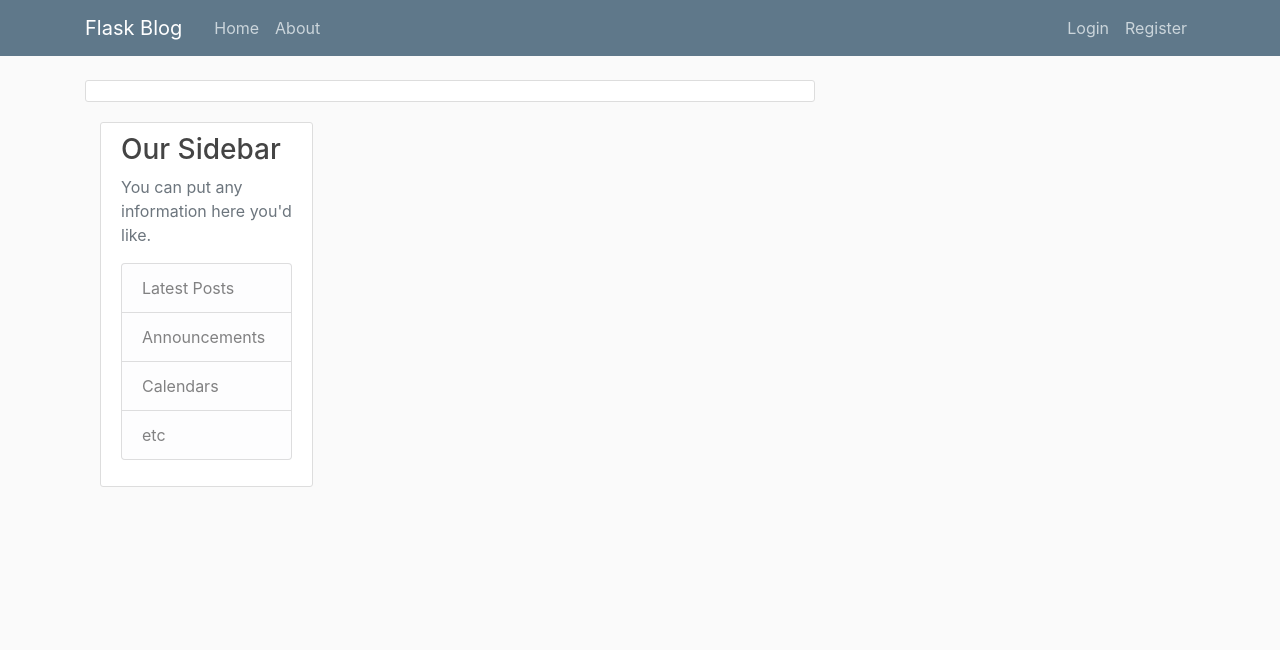
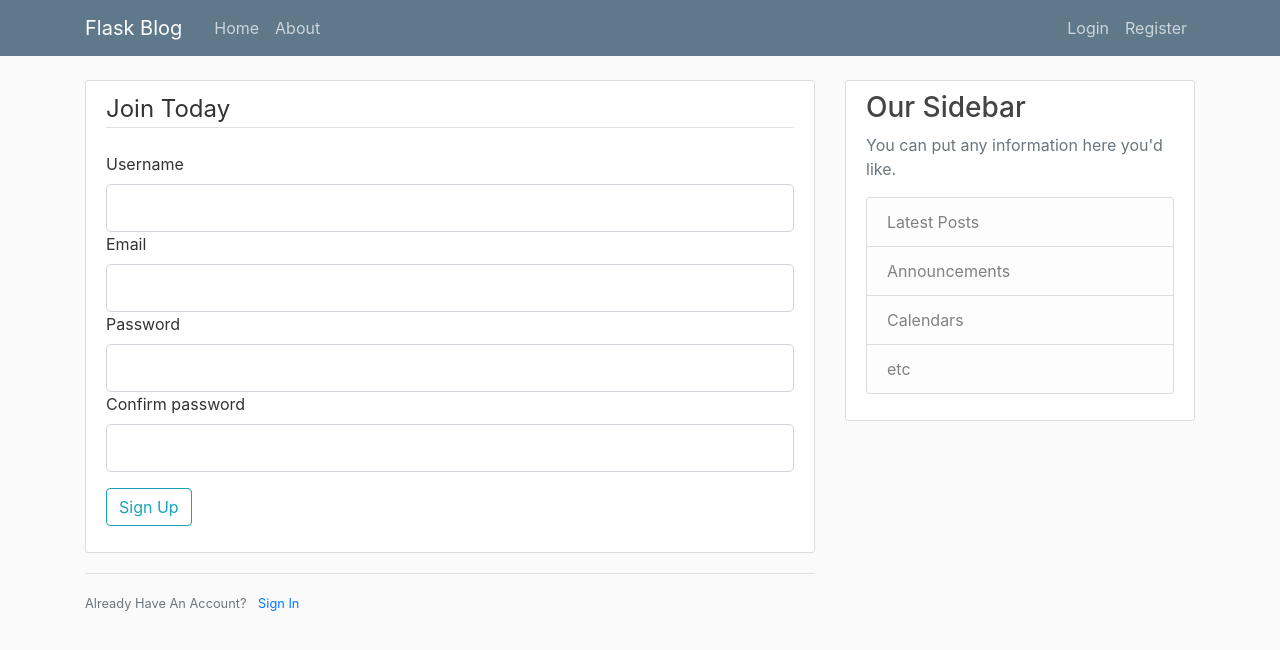
Before and after one commit to Andersraae/MatProjekt, a Flask app: template templates/register.html in a window 1280 px wide. Shown: the top 650 px of the page. Run offline with Flask 2, Linux system fonts and the light colour scheme; the template is opened without the code that fills it: values that come from a table or form of the project are taken from there, others are empty; parts of the project's set-up code (start-up, migrations or seed data) failed here and were passed over; some libraries are stand-ins or nearby versions.

Commit message:
PauseGang

```diff
--- a/forms.py
+++ b/forms.py
@@ -1,5 +1,5 @@
 from flask_wtf import FlaskForm
-from wtforms import StringField, PasswordField, SumbitField, BooleanField
+from wtforms import StringField, PasswordField, SubmitField, BooleanField
 from wtforms.validators import DataRequired, Length, Email, EqualTo
 
 class RegistrationForm(FlaskForm):
@@ -7,10 +7,10 @@ class RegistrationForm(FlaskForm):
     email = StringField('Email', validators=[DataRequired(), Email()])
     password = PasswordField('Password', validators=[DataRequired()])
     confirm_password = PasswordField('Confirm password', validators=[DataRequired(), EqualTo('password')])
-    submit = SumbitField('Sign Up')
+    submit = SubmitField('Sign Up')
 
 class LoginForm(FlaskForm):
     email = StringField('Email', validators=[DataRequired(), Email()])
     password = PasswordField('Password', validators=[DataRequired()])
-    remember = BooleanField('Rmember Me')
-    submit = SumbitField('Login')
+    remember = BooleanField('Remember Me')
+    submit = SubmitField('Login')
--- a/main.py
+++ b/main.py
@@ -1,5 +1,5 @@
-from flask import Flask, render_template, url_for
-from forms import RegistrationForm, LoginFrom
+from flask import Flask, render_template, url_for, flash, redirect
+from forms import RegistrationForm, LoginForm
 app = Flask(__name__)
 
 app.config['SECRET_KEY'] = '5d974a87bda95d334175f5724388be6a'
@@ -27,14 +27,23 @@ def home():
 def about():
     return render_template('about.html', title='About')
 
-@app.route("/register")
+@app.route("/register", methods=['GET', 'POST'])
 def register():
     form = RegistrationForm()
-    return render_template('regsister.html', title='Register', form=form)
+    if form.validate_on_submit():
+        flash(f'Account created for { form.username.data }!', 'success')
+        return redirect(url_for('home'))
+    return render_template('register.html', title='Register', form=form)
 
-@app.route("/Login")
+@app.route("/login", methods=['GET', 'POST'])
 def login():
     form = LoginForm()
+    if form.validate_on_submit():
+        if form.email.data == 'admin@blog.com' and form.password.data == 'password':
+            flash('You have been logged in!', 'success')
+            return redirect(url_for('home'))
+        else:
+            flash('Login Unsuccessful. Please check username and password', 'danger')
     return render_template('login.html', title='Login', form=form)
 
 if __name__ == '__main__':
--- a/templates/layout.html
+++ b/templates/layout.html
@@ -27,13 +27,13 @@
           </button>
           <div class="collapse navbar-collapse" id="navbarToggle">
             <div class="navbar-nav mr-auto">
-              <a class="nav-item nav-link" href="/">Home</a>
-              <a class="nav-item nav-link" href="/about">About</a>
+              <a class="nav-item nav-link" href="{{ url_for('home')}}">Home</a>
+              <a class="nav-item nav-link" href="{{ url_for('about')}}">About</a>
             </div>
             <!-- Navbar Right Side -->
             <div class="navbar-nav">
-              <a class="nav-item nav-link" href="/login">Login</a>
-              <a class="nav-item nav-link" href="/register">Register</a>
+              <a class="nav-item nav-link" href="{{ url_for('login')}}">Login</a>
+              <a class="nav-item nav-link" href="{{ url_for('register')}}">Register</a>
             </div>
           </div>
         </div>
@@ -42,7 +42,16 @@
     <main role="main" class="container">
       <div class="row">
         <div class="col-md-8">
-          {% block content %}{% endblock %}
+          {% with messages = get_flashed_messages(with_categories=true) %}
+            {% if messages %}
+              {% for category, message in messages%}
+                <div class="alert alert-{{ category }}">
+                  {{ message }}
+                </div>
+              {% endfor %}
+            {% endif %}
+          {% endwith %}
+          {% block content %}{% endblock content %}
         </div>
         <div class="col-md-4">
           <div class="content-section">
--- a/templates/register.html
+++ b/templates/register.html
@@ -1,8 +1,71 @@
 {% extends "layout.html" %}
 {% block content %}
   <div class="content-section">
-    <form>
+    <form method="POST" action="">
+      {{ form.hidden_tag() }}
+      <fieldset class="form-group">
+        <legend class="border-bottom mb-4">Join Today</legend>
+        <div class="from-group">
+          {{ form.username.label(class="form-control-label") }}
 
-    </form)
+          {% if form.username.errors %}
+            {{ form.username(class="form-control form-control-lg is-invalid") }}
+            <div class="invalid-feedback">
+              {% for error in form.username.errors %}
+                <span>{{ error }}</span>
+              {% endfor %}
+            </div>
+          {% else %}
+            {{ form.username(class="form-control form-control-lg") }}
+          {% endif %}
+        </div>
+        <div class="from-group">
+          {{ form.email.label(class="form-control-label") }}
+          {% if form.email.errors %}
+            {{ form.email(class="form-control form-control-lg is-invalid") }}
+            <div class="invalid-feedback">
+              {% for error in form.email.errors %}
+                <span>{{ error }}</span>
+              {% endfor %}
+            </div>
+          {% else %}
+            {{ form.email(class="form-control form-control-lg") }}
+          {% endif %}
+        </div>
+        <div class="from-group">
+          {{ form.password.label(class="form-control-label") }}
+          {% if form.password.errors %}
+            {{ form.password(class="form-control form-control-lg is-invalid") }}
+            <div class="invalid-feedback">
+              {% for error in form.password.errors %}
+                <span>{{ error }}</span>
+              {% endfor %}
+            </div>
+          {% else %}
+            {{ form.password(class="form-control form-control-lg") }}
+          {% endif %}
+        </div>
+        <div class="from-group">
+          {{ form.confirm_password.label(class="form-control-label") }}
+          {% if form.confirm_password.errors %}
+            {{ form.confirm_password(class="form-control form-control-lg is-invalid") }}
+              {% for error in form.confirm_password.errors %}
+                <span>{{ error }}</span>
+              {% endfor %}
+            </div>
+          {% else %}
+            {{ form.confirm_password(class="form-control form-control-lg") }}
+          {% endif %}
+        </div>
+      </fieldset>
+      <div class="form-group">
+        {{ form.submit(class="btn btn-outline-info") }}
+      </div>
+    </form>
+  </div>
+  <div class="border-top pt-3">
+    <small class="text-muted">
+      Already Have An Account? <a class="ml-2" href="{{ url_for('login')}}">Sign In</a>
+    </small>
   </div>
 {% endblock content %}
```
Also changed, not shown: templates/login.html (+49 -1 lines).
